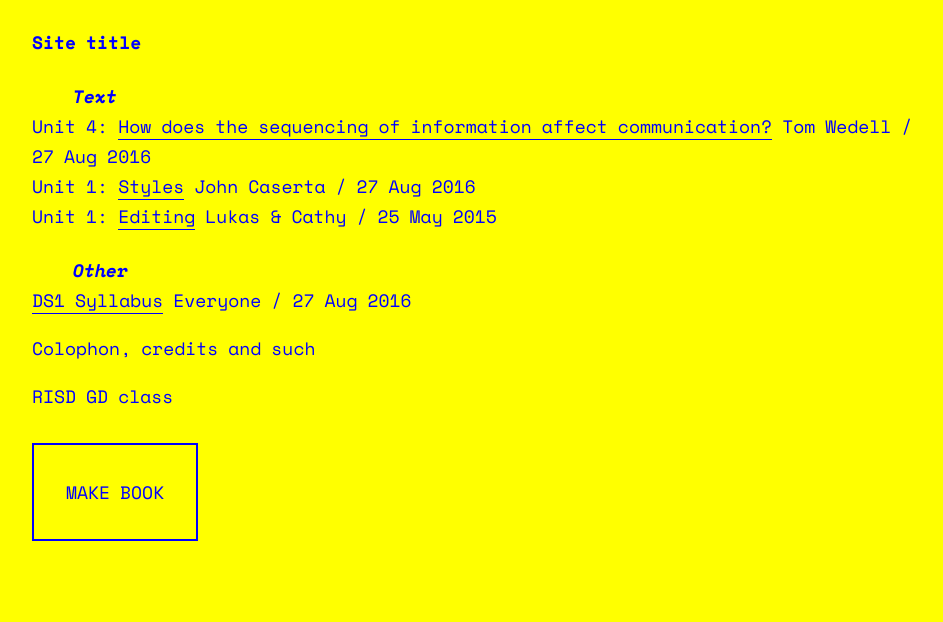
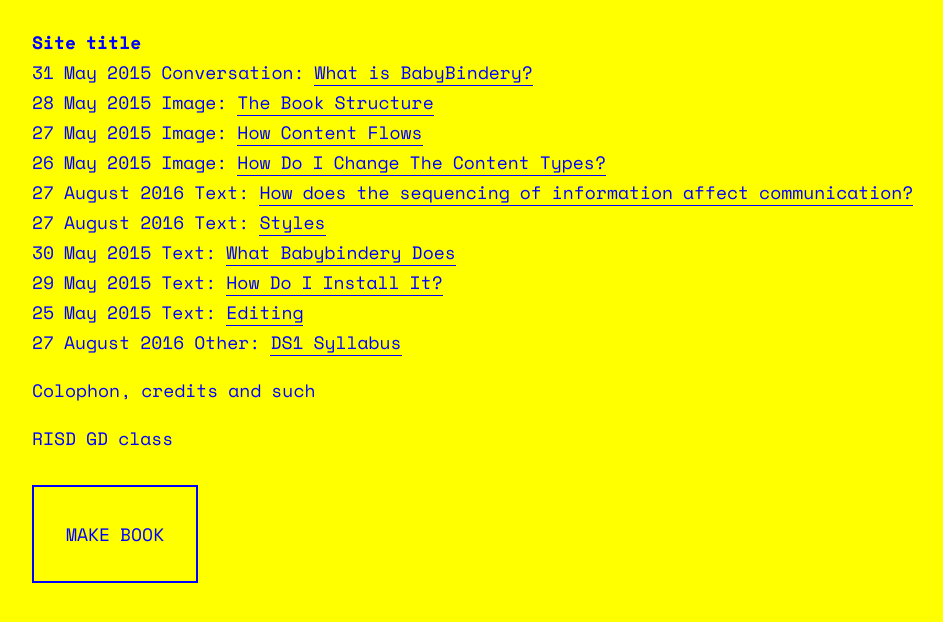
Before and after one commit to thedesignoffice/babybindery, a Jekyll site: the page built from index.html, in a window 1280 px wide. Shown: the top 622 px of the page, without its empty margins (160-1103 px from the left). Built offline with Jekyll 4.4.1, drawn with Linux system fonts in a browser that asks for light colours.

Commit message:
content-type reversion

```diff
--- a/_layouts/toc.html
+++ b/_layouts/toc.html
@@ -36,31 +36,19 @@
           {{ page.title }}
         </h1>
 
-        <h3>Text</h3>
         <ul>
+
+          {% for type in site.content_types %}
           {% for post in site.posts %}
-          {% if post.content_types == 'text' %}
+
+            {% if post.content-type == type %}
             <li>
-              Unit {{ post.unit }}:
-              <a class="post-link" href="{{ post.url | prepend: site.github.url }}"> {{ post.title }}</a> {{ post.author }} / <span class="post-meta">{{ post.date | date_to_string }}</span>
-
+              <span class="post-meta">{{ post.date | date: "%-d %B %Y" }}</span> <span style="text-transform: capitalize">{{ post.content-type }}:</span> <a class="post-link" href="{{ post.url | prepend: site.github.url }}"> {{ post.title }}</a>
             </li>
-          {% endif %}
+            {% endif %}
+          {% endfor %}
           {% endfor %}
         </ul>
-
-
-          <h3>Other</h3>
-          <ul>
-            {% for post in site.posts %}
-          {% if post.content_types == 'other' %}
-            <li>
-              <a class="post-link" href="{{ post.url | prepend: site.github.url }}"> {{ post.title }}</a> {{ post.author }} / <span class="post-meta">{{ post.date | date_to_string }}</span>
-            </li>
-          {% endif %}
-          {% endfor %}
-        </ul>
-
 
 
 
--- a/_posts/2016-08-27-styles.html
+++ b/_posts/2016-08-27-styles.html
@@ -4,7 +4,7 @@
 date: 2016-08-27
 author: John Caserta
 unit: 1
-content_types: text
+content-type: text
 
 ---
 
--- a/_posts/2016-08-27-syllabus.html
+++ b/_posts/2016-08-27-syllabus.html
@@ -4,7 +4,7 @@
 date: 2016-08-27
 author: Everyone
 unit: 2
-content_types: other
+content-type: other
 
 ---
 
```
Also changed, not shown: _posts/2015-05-25-caveats.md (+1 -1 lines), _posts/2015-05-31-what-is-babybindery.md (+1 -1 lines), _posts/2016-08-27-wedell.md (+1 -1 lines).
